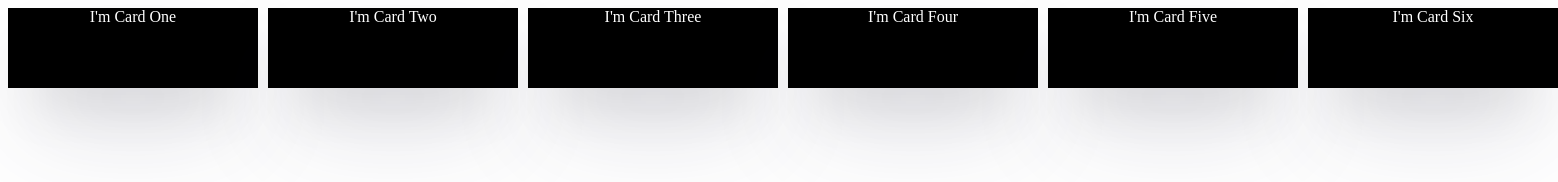
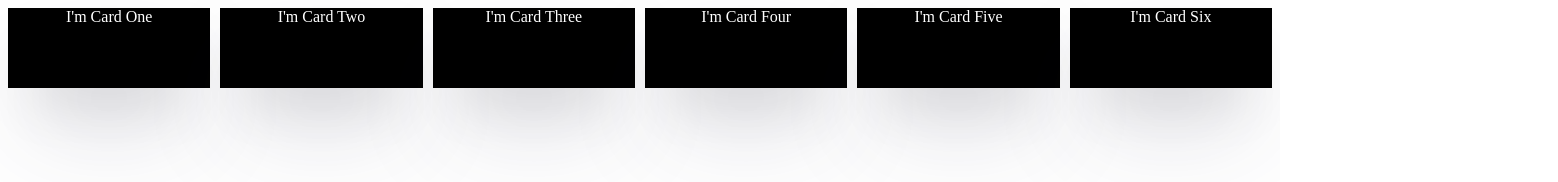
Before and after one commit to tobidechamp15/Responsive, a plain HTML site: page index.html in a window 1280 px wide. Shown: the whole page, 1558 px wide, since content can reach past the window. Drawn offline with Linux system fonts and the light colour scheme.

Commit message:
corrected spacing

```diff
--- a/index.css
+++ b/index.css
@@ -12,13 +12,13 @@
     gap: 10px;
     color: white;
     text-align: center;
-
+    width: 33.3%;
 }
 .card1{
-    width: 250px;
     height: 80px;
     box-shadow: rgba(50, 50, 93, 0.25) 0px 50px 100px -20px, rgba(0, 0, 0, 0.3) 0px 30px 60px -30px;
     background-color: black;
+    width: 50%;
 }
 @media screen and (max-width: 925px) {
     .container1n2{
```
